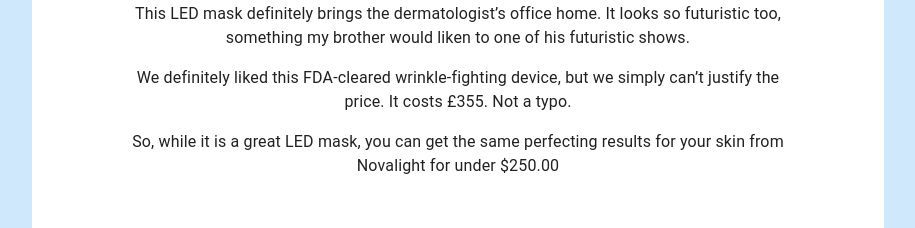
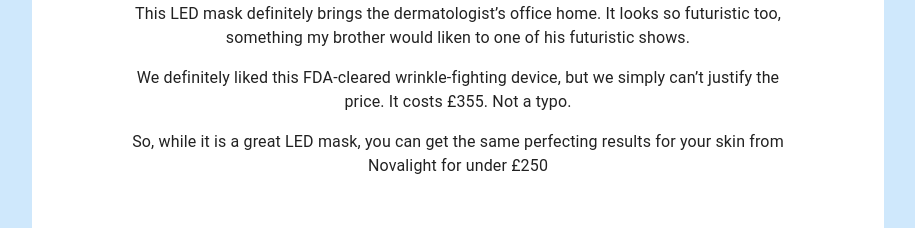
Before and after one commit to cyberkingz/blog-nova, a React (Create React App) app: page /uk in a window 1280 px wide. Shown: the part 5980-6208 px from the top of the page, without its empty margins (182-1097 px from the left). Built offline with nearby package versions, Linux system fonts and the light colour scheme.

Commit message:
update currencyr rate 2

```diff
--- a/src/ComponentsUk/FifthProduct.js
+++ b/src/ComponentsUk/FifthProduct.js
@@ -23,7 +23,7 @@
 
       <p>We definitely liked this FDA-cleared wrinkle-fighting device, but we simply can’t justify the price. It costs £355. Not a typo.</p>
 
-      <p>So, while it is a great LED mask, you can get the same perfecting results for your skin from Novalight for under $250.00</p><br/>
+      <p>So, while it is a great LED mask, you can get the same perfecting results for your skin from Novalight for under £250</p><br/>
 
       </div>
 
```
